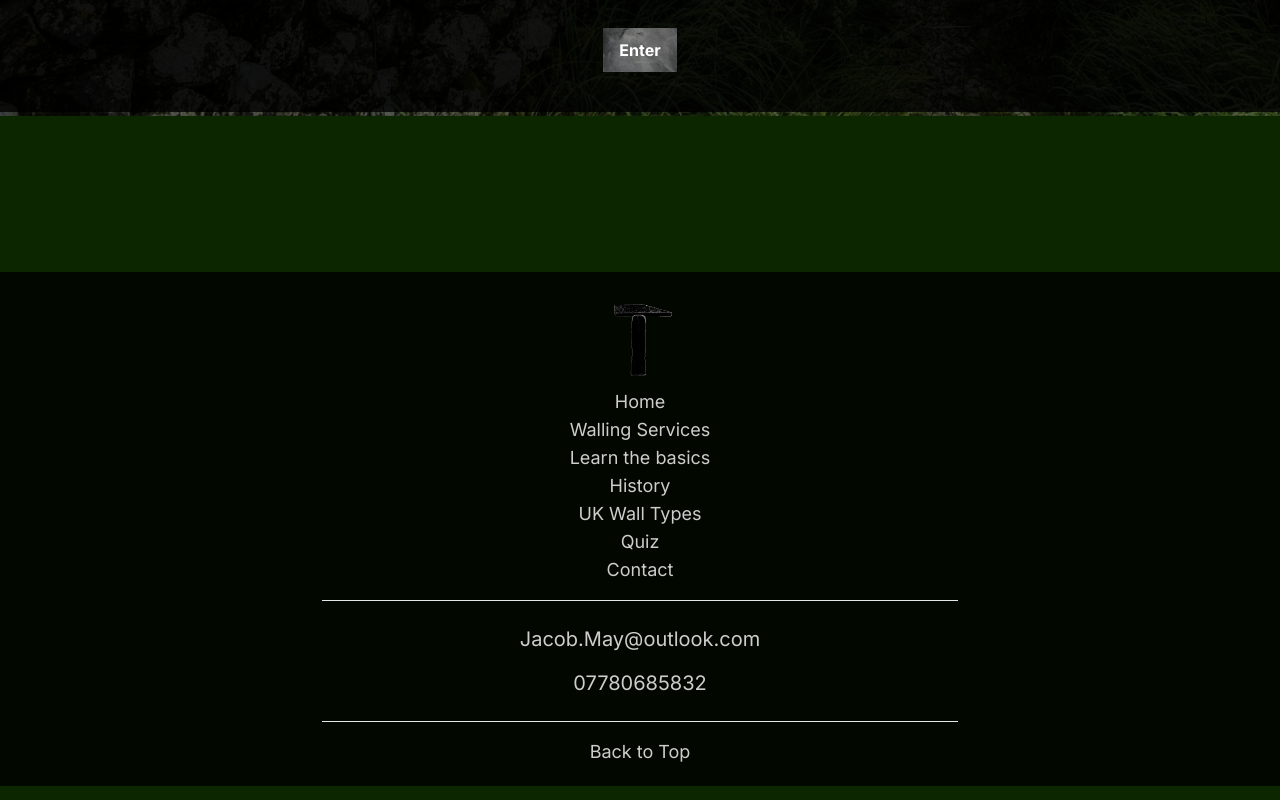
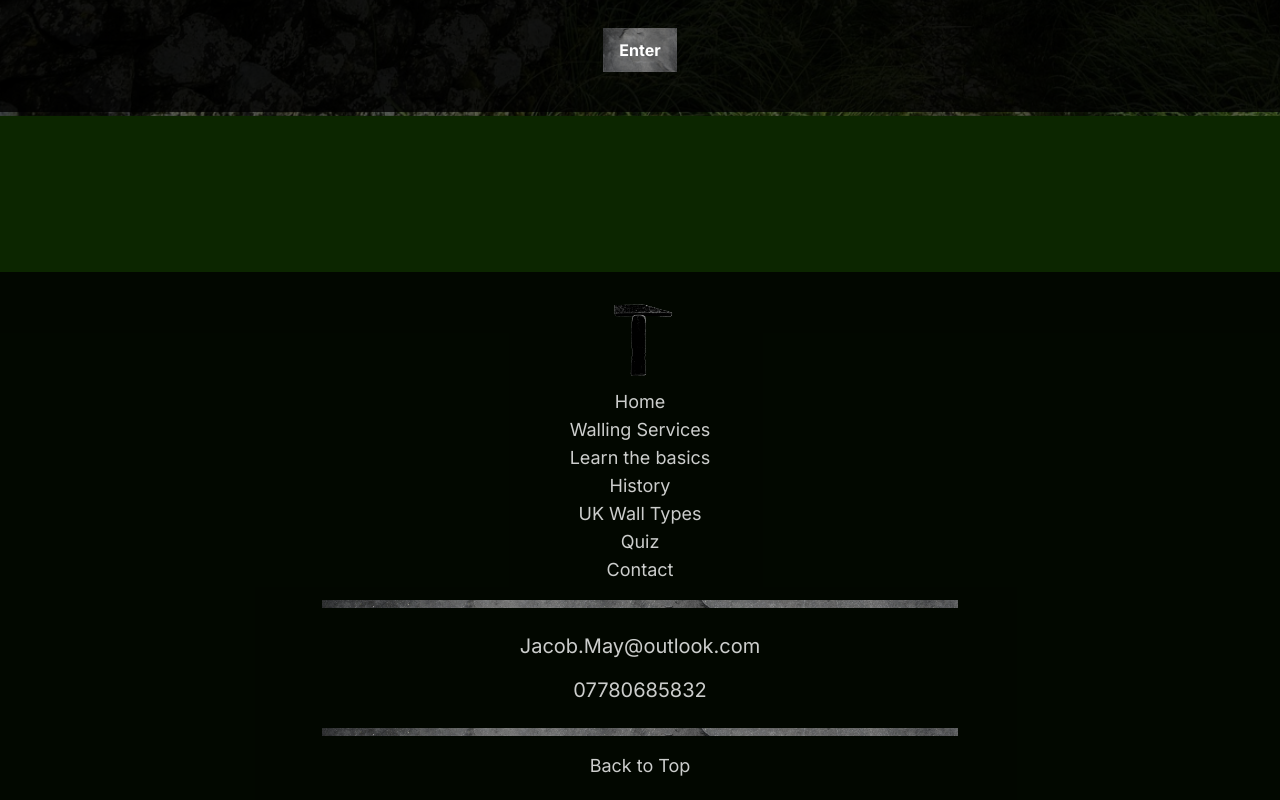
Before and after one commit to Ja-ke-May/drystonewalls, a Next.js app: page / in a window 1280 px wide. Shown: the part 684-1484 px from the top of the page. Built offline with nearby package versions, Linux system fonts and the light colour scheme.

Commit message:
hr lines footer colour

```diff
--- a/app/components/Footer.jsx
+++ b/app/components/Footer.jsx
@@ -48,13 +48,13 @@ const Footer = () => {
       <button className="hover:text-green-600 text-lg block" title='contact'>Contact</button>
 </Link>
 
-      <hr className="text-image-fill w-1/2 m-4" />
+      <div className='w-[75%] md:w-[50%] menu-background h-2 m-4'></div>
 
       <a href="mailto:jacob.may@outlook.com" className="hover:text-green-600 text-xl block m-2" title='email'>Jacob.May@outlook.com</a>
 
       <a href="tel:07780685832" className="hover:text-green-600 text-xl block m-2" title='phone'>07780685832</a>
 
-      <hr className="text-image-fill w-1/2 m-4" />
+      <div className='w-[75%] md:w-[50%] menu-background h-2 m-4'></div>
 
       <a onClick={scrollToTop} className="hover:text-green-600 text-lg">Back to Top</a>
     </div>
```
